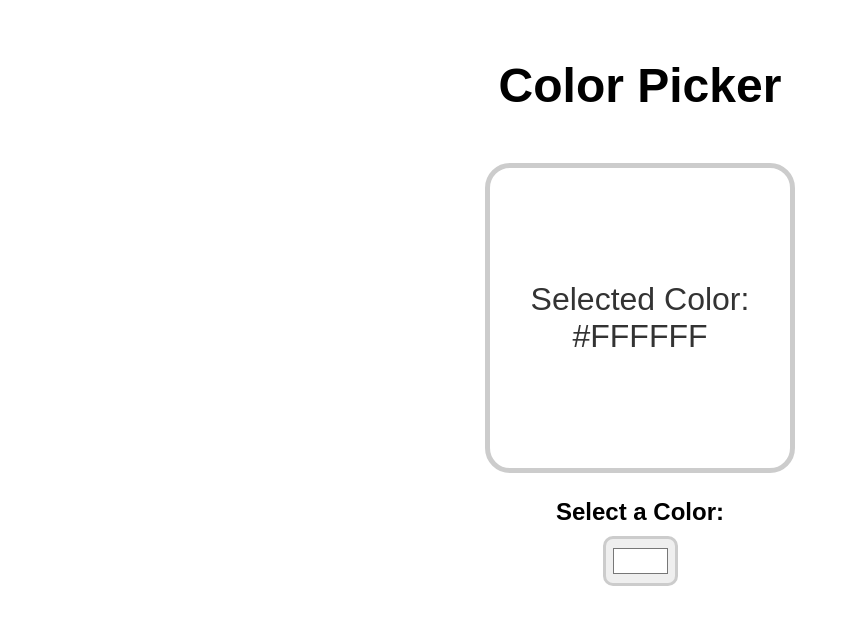
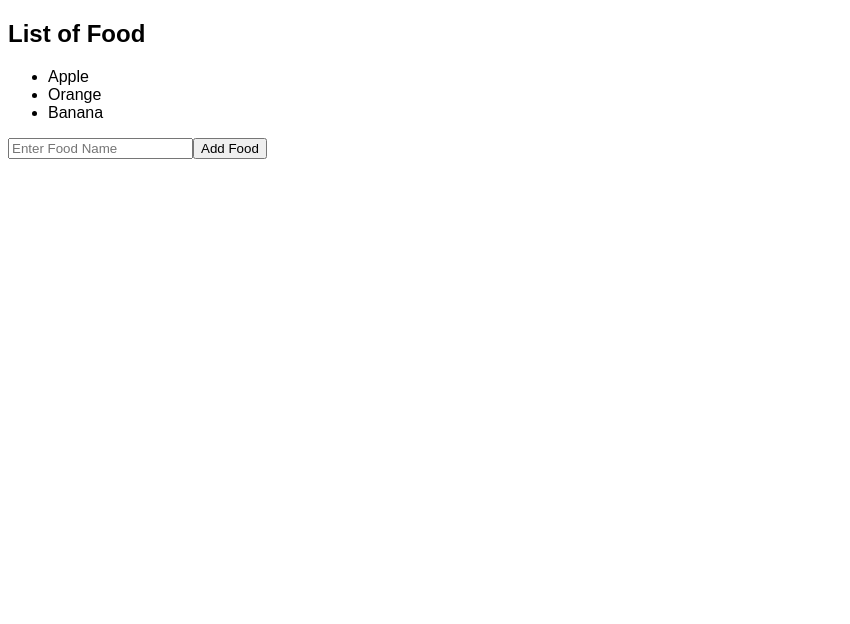
Before and after one commit to YourAverageMo/reactPlayground, a React (Vite) app in the folder my-react-app/: page / in a window 1280 px wide. Shown: the top 624 px of the page, without its empty margins (0-850 px from the left). Built offline with nearby package versions, Linux system fonts and the light colour scheme.

Commit message:
reactive lists

```diff
--- a/my-react-app/src/App.jsx
+++ b/my-react-app/src/App.jsx
@@ -8,7 +8,7 @@
 function App() {
   return (
     <>
-      <ColorPicker></ColorPicker>
+      <MyComponent></MyComponent>
     </>
   );
 }
--- a/my-react-app/src/MyComponent.jsx
+++ b/my-react-app/src/MyComponent.jsx
@@ -1,63 +1,33 @@
 import React, { useState } from "react";
 
 function MyComponent() {
-  const [count, setCount] = useState(0);
+  const [foods, setFoods] = useState(["Apple", "Orange", "Banana"]);
 
-  const decreaseCount = () => {
-    setCount(count - 1);
-  };
+  function handleAddFood() {
+    const newFood = document.getElementById("foodInput").value;
+    document.getElementById("foodInput").value = "";
 
-  const resetCount = () => {
-    setCount(0);
-  };
+    setFoods((f) => [...foods, newFood]);
+  }
 
-  const increaseCount = () => {
-    setCount(count + 1);
-  };
+  function handleRemoveFood(index) {
+    setFoods(foods.filter((_, i) => i !== index));
+  }
 
   return (
-    <div>
-      <h1>{count}</h1>
-      <button id="Decrement" onClick={decreaseCount}>
-        Decrement
-      </button>
-      <button id="reset" onClick={resetCount}>
-        reset
-      </button>
-      <button id="increment" onClick={increaseCount}>
-        increment
-      </button>
-    </div>
+    <>
+      <h2>List of Food</h2>
+      <ul>
+        {foods.map((food, index) => (
+          <li key={index} onClick={() => handleRemoveFood(index)}>
+            {food}
+          </li>
+        ))}
+      </ul>
+      <input type="text" id="foodInput" placeholder="Enter Food Name" />
+      <button onClick={handleAddFood}>Add Food</button>
+    </>
   );
-
-  // const [name, setName] = useState("guest");
-  // const [age, setAge] = useState(0);
-  // const [isEmployed, setIsEmployed] = useState(false);
-
-  // const updateName = () => {
-  //   setName("spongebob");
-  // };
-
-  // const incrementAge = () => {
-  //   setAge(age + 1);
-  // };
-
-  // const toggleEmployedStatus = () => {
-  //   setIsEmployed(!isEmployed);
-  // };
-
-  // return (
-  //   <div>
-  //     <p>Name: {name}</p>
-  //     <button onClick={updateName}>Set Name</button>
-
-  //     <p>age: {age}</p>
-  //     <button onClick={incrementAge}>Increment Age</button>
-
-  //     <p>Is Employed: {isEmployed ? "Yes" : "No"}</p>
-  //     <button onClick={toggleEmployedStatus}>Toggle Status</button>
-  //   </div>
-  // );
 }
 
 export default MyComponent;
```
